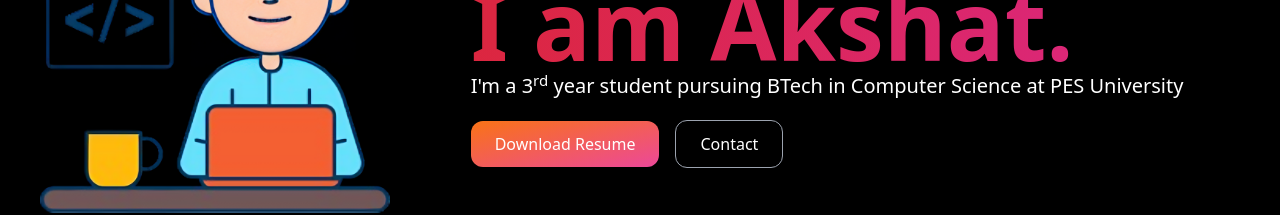
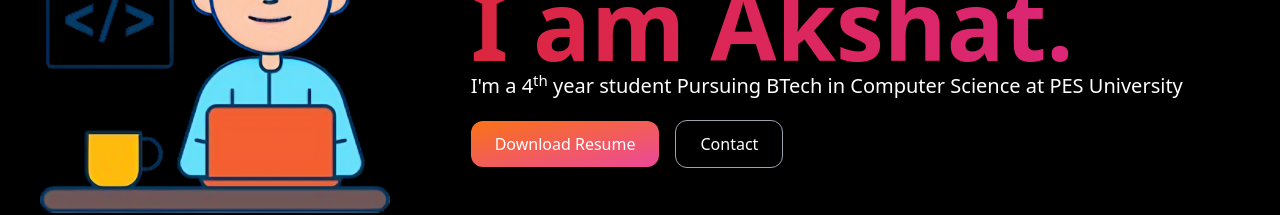
Before and after one commit to akshatb29/MyPortfolio, a React (Create React App) app: page / in a window 1280 px wide. Shown: the part 346-561 px from the top of the page. Built offline with nearby package versions, Linux system fonts and the light colour scheme.

Commit message:
Update Hero.jsx

```diff
--- a/src/components/Hero.jsx
+++ b/src/components/Hero.jsx
@@ -35,7 +35,7 @@
                 </div>
 
                 <p className='text-white sm:text-lg lg:text-xl mt-0'>
-                    I'm a 3<sup>rd</sup> year student pursuing BTech in Computer Science at PES University
+                    I'm a 4<sup>th</sup> year student Pursuing BTech in Computer Science at PES University
                 </p>
 
                 <div className='my-8'>
```
